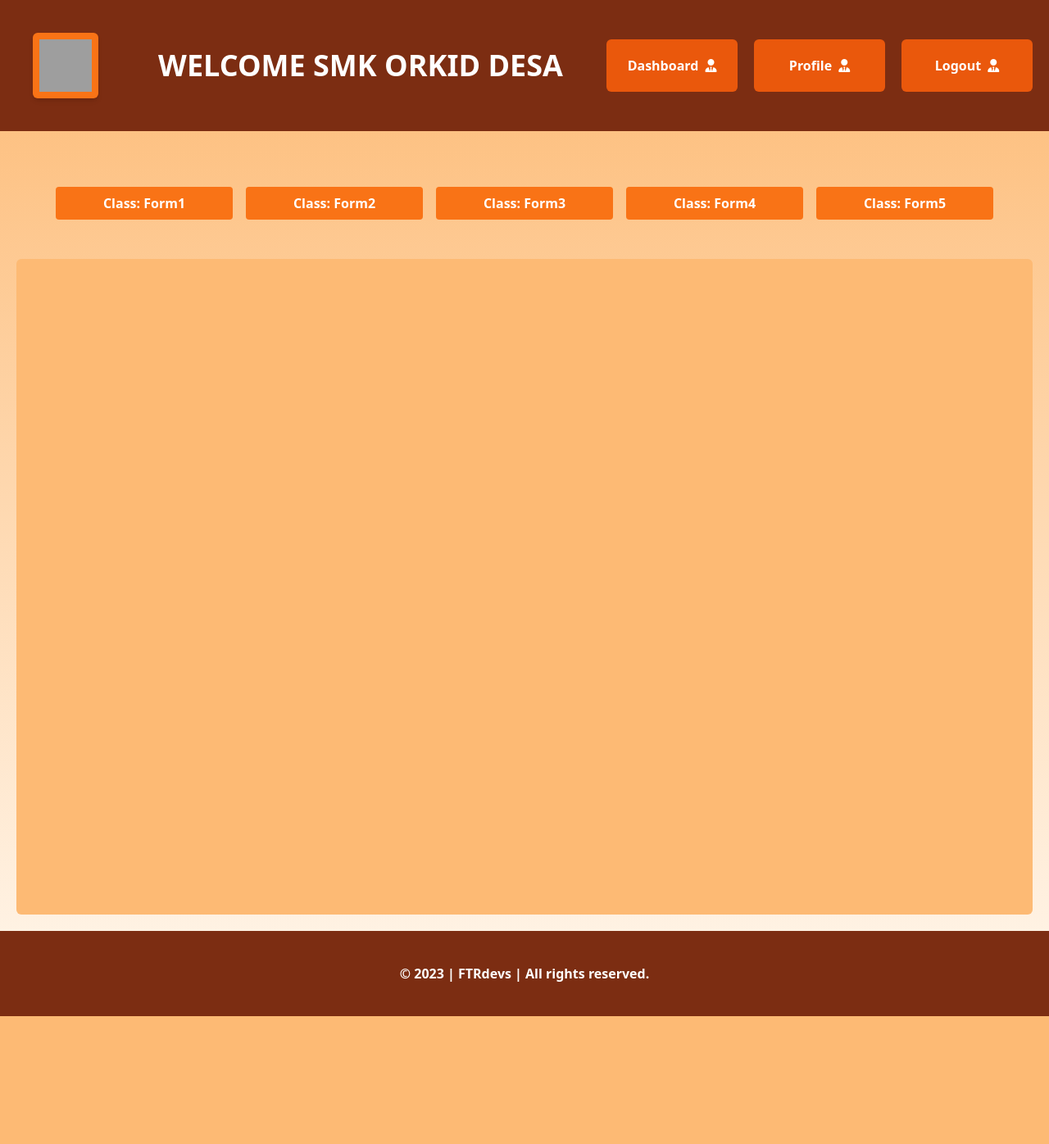
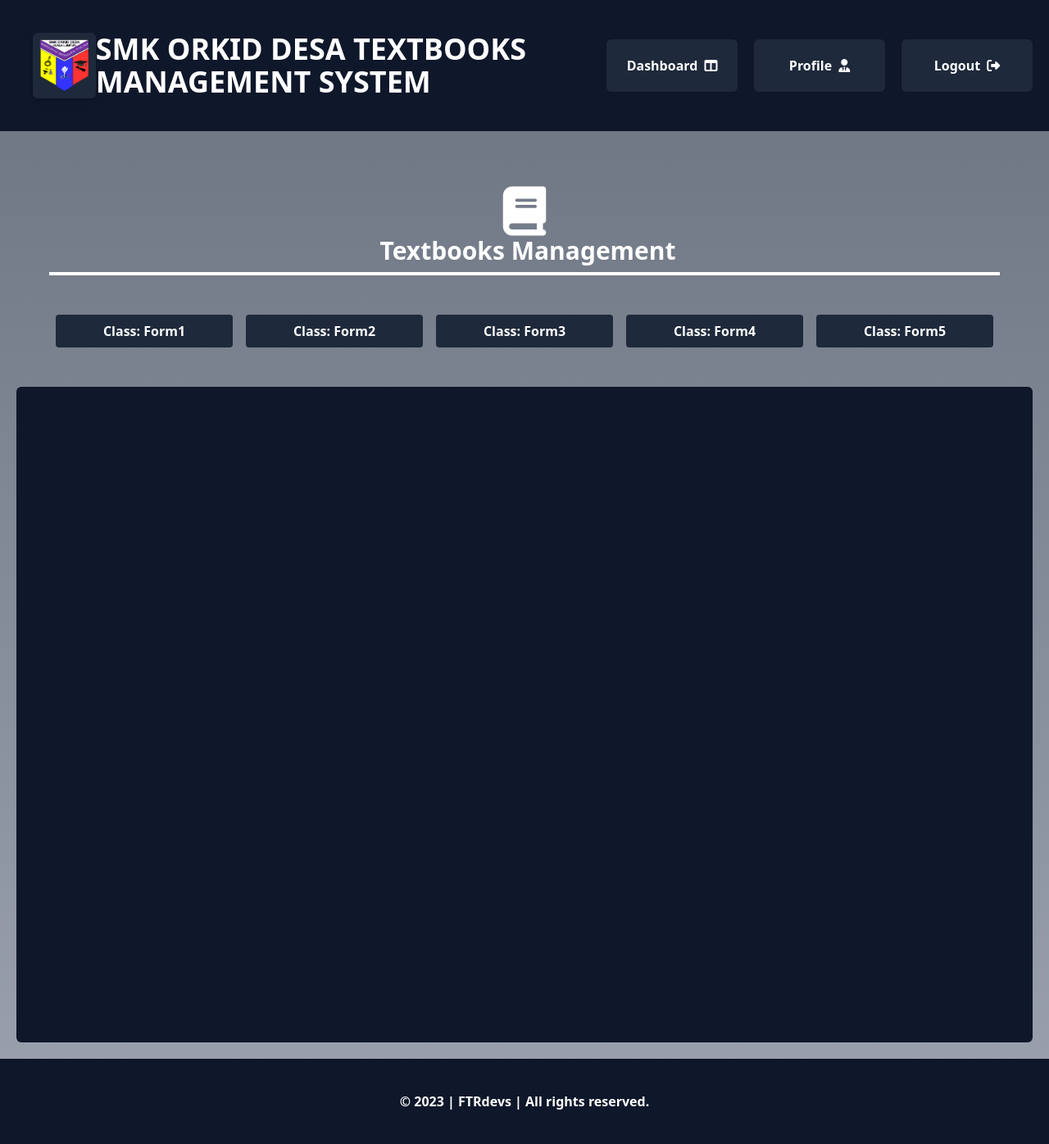
Before and after one commit to saislamb97/edububble, a Django app: page /staff/ in a window 1280 px wide. Shown: the whole page at 82% size. Before the commit the page ends 1240 px from the top, so only its background shows below. Run offline with Django 4.2, Linux system fonts and the light colour scheme; a user stored in the database is signed in; data comes from the database, SQL or seed files in the repository; some libraries are stand-ins or nearby versions; grey boxes are pictures that could not be loaded.

Commit message:
User interface updated

```diff
--- a/templates/base.html
+++ b/templates/base.html
@@ -11,27 +11,27 @@
     <script src="https://kit.fontawesome.com/fa133b6a54.js" crossorigin="anonymous"></script>
     <script src="https://cdn.tailwindcss.com"></script>
 </head>
-<body class="bg-gradient-to-t from-orange-50 to-orange-300 no-scrollbar overflow-y-auto min-h-screen">
+<body class="bg-gradient-to-t from-gray-400 to-gray-500 no-scrollbar overflow-y-auto min-h-screen font-sans">
 
-    <header class="bg-orange-900 p-5">
+    <header class="bg-slate-900 p-5">
         {% if request.user.is_authenticated %}
         <nav class="flex flex-col md:flex-row justify-between items-center space-y-5 md:space-y-0 md:space-x-5">
             <a href="{% if request.user.is_superuser %}{% url 'homeapp:index' %}{% elif request.user.is_student %}{% url 'homeapp:student_index' %}{% elif request.user.is_staff %}{% url 'homeapp:staff_index' %}{% endif %}">
-                <img src="{% static 'images/school_logo.png' %}" alt="logo" class="w-20 h-20 m-5 p-2 bg-orange-500 rounded-md shadow-md">
+                <img src="{% static 'images/school_logo.png' %}" alt="logo" class="w-20 h-20 m-5 p-2 bg-slate-800 rounded-md shadow-md">
             </a>
-            <h1 class="text-2xl md:text-4xl text-white font-bold">WELCOME SMK ORKID DESA</h1>
+            <h1 class="text-2xl md:text-4xl text-white font-bold">SMK ORKID DESA TEXTBOOKS MANAGEMENT SYSTEM</h1>
             <div class="flex flex-col md:flex-row justify-between items-center space-y-5 md:space-y-0 md:space-x-5">
-                <a href="{% if request.user.is_superuser %}{% url 'homeapp:index' %}{% elif request.user.is_student %}{% url 'homeapp:student_index' %}{% elif request.user.is_staff %}{% url 'homeapp:staff_index' %}{% endif %}" class="w-40 bg-orange-600 hover:bg-orange-700 text-white font-bold p-5 rounded-md text-center flex justify-center items-center space-x-2">
+                <a href="{% if request.user.is_superuser %}{% url 'homeapp:index' %}{% elif request.user.is_student %}{% url 'homeapp:student_index' %}{% elif request.user.is_staff %}{% url 'homeapp:staff_index' %}{% endif %}" class="w-40 bg-slate-800 hover:bg-slate-700 text-white font-bold p-5 rounded-md text-center flex justify-center items-center space-x-2">
                     <span>Dashboard</span>
-                    <i class="fa-solid fa-user-tie"></i>
+                    <i class="fa-solid fa-table-columns"></i>
                 </a>
-                <a href="{% url 'homeapp:userprofile' %}" class="w-40 bg-orange-600 hover:bg-orange-700 text-white font-bold p-5 rounded-md text-center flex justify-center items-center space-x-2">
+                <a href="{% url 'homeapp:userprofile' %}" class="w-40 bg-slate-800 hover:bg-slate-700 text-white font-bold p-5 rounded-md text-center flex justify-center items-center space-x-2">
                     <span>Profile</span>
                     <i class="fa-solid fa-user-tie"></i>
                 </a>
-                <a href="{% url 'homeapp:logout' %}" class="w-40 bg-orange-600 hover:bg-orange-700 text-white font-bold p-5 rounded-md text-center flex justify-center items-center space-x-2">
+                <a href="{% url 'homeapp:logout' %}" class="w-40 bg-slate-800 hover:bg-slate-700 text-white font-bold p-5 rounded-md text-center flex justify-center items-center space-x-2">
                     <span>Logout</span>
-                    <i class="fa-solid fa-user-tie"></i>
+                    <i class="fa-solid fa-right-from-bracket"></i>
                 </a>
             </div>
         </nav>
@@ -40,16 +40,14 @@
 
     <!-- Middle Content -->
     <main class="flex-grow p-5">
-        <div class="container mx-auto min-h-screen">
+        <div class="container mx-auto min-h-screen font-sans">
             {% block content %}{% endblock %}
         </div>
     </main>
 
     <!-- Footer -->
-    <footer class="bg-orange-900 py-10">
+    <footer class="bg-slate-900 py-10">
         <p class="font-semibold text-white text-center">&copy; 2023 | FTRdevs | All rights reserved.</p>
     </footer>
 </body>
-
-
 </html>
--- a/templates/password_reset_done.html
+++ b/templates/password_reset_done.html
@@ -12,15 +12,15 @@
     <script src="https://cdn.tailwindcss.com"></script>
 
 </head>
-<body class="bg-gradient-to-t from-orange-50 to-orange-300 no-scrollbar overflow-y-auto min-h-screen">
+<body class="bg-gradient-to-t from-gray-400 to-gray-500 no-scrollbar overflow-y-auto min-h-screen">
 
-    <header class="bg-orange-900 py-5">
+    <header class="bg-slate-900 py-5">
         <a href="{% url 'homeapp:index' %}"><img src="{% static 'images/school_logo.png' %}" alt="logo" class="mx-auto h-20"></a>
 
     </header>
 
     <main class="flex flex-col md:flex-row justify-center items-center mt-8">
-        <div class="max-w-md bg-orange-900 text-white rounded-lg shadow-xl p-8 w-auto md:w-full md:mr-10 mb-4">
+        <div class="max-w-md bg-slate-900 text-white rounded-lg shadow-xl p-8 w-auto md:w-full md:mr-10 mb-4">
             <h3 class="text-2xl font-semibold text-center mb-6">Password reset sent</h3>
             <p class="text-sm font-semibold text-center mb-6">
                 <i>
--- a/templates/staff_index.html
+++ b/templates/staff_index.html
@@ -3,21 +3,30 @@
 {% block content %}
 
 {% if messages %}
-        <div class="bg-orange-200 p-2 text-center text-stone-800">
+    <div class="bg-emerald-600 p-2 text-center text-white font-sans">
         <ul>
             {% for message in messages %}
-                <li>{{ message }}</li>
+                <li style="font-weight: bold;">{{ message }}</li>
             {% endfor %}
         </ul>
     </div>
 {% endif %}
 
-<div class="container mx-auto p-10 text-orange-800">
+<div class="container mx-auto p-10 text-white font-sans">
+
+    <!-- Textbook Management Section -->
+    <div class="text-center">
+        <h1 class="text-3xl text-white font-bold py-2 mb-10 border-b-4 border-white">
+            <i class="fa-solid fa-book text-white text-6xl inline-block align-middle"></i>
+            <span class="align-middle ml-2 block">Textbooks Management</span>
+        </h1>
+    </div>
+
     <!-- Display buttons for each class -->
     <form method="post" class="flex justify-between items-center">
         {% csrf_token %}
         {% for class_data in all_classes %}
-            <button type="submit" name="class_id" value="{{ class_data.id }}" class="w-full bg-orange-500 hover:bg-orange-700 text-white font-bold py-2 px-4 rounded m-2">
+            <button type="submit" name="class_id" value="{{ class_data.id }}" class="w-full bg-slate-800 hover:bg-slate-700 text-white font-bold py-2 px-4 rounded m-2">
                 Class: {{ class_data.classname }}
             </button>
         {% endfor %}
@@ -25,36 +34,39 @@
 </div>
 
 <!-- Bottom Section for Forms and Content -->
-<div class="container mx-auto p-10 bg-orange-300 min-h-screen text-orange-800 rounded-md flex">
+<div class="container mx-auto p-10 bg-slate-900 min-h-screen text-white rounded-md flex font-sans">
+
     <!-- Left Section: Display all sections -->
     <div class="w-1/4">
         {% if selected_class %}
-            <h2>All Sections</h2>
+            <h2 style="font-weight: bold;" class="text-white py-2 px-2 rounded">All Sections</h2>
             <form method="post">
                 {% csrf_token %}
-                <select name="section_name" class="w-full bg-white rounded border p-2 mb-4">
+                <select name="section_name" class="w-full bg-gray-500 rounded border p-2 mb-4">
                     <option value="" selected disabled>Select Section</option>
                     {% for class_data in class_students_textbooks %}
                         <option value="{{ class_data.section }}">{{ class_data.section }}</option>
                     {% endfor %}
                 </select>
                 <input type="hidden" name="class_section_id" value="{{ selected_class.id }}">
-                <button type="submit" name="class_section_form" class="w-full bg-orange-500 hover:bg-orange-700 text-white font-bold py-2 px-4 rounded">Filter Students</button>
+                <button type="submit" name="class_section_form" class="w-full bg-gray-500 hover:bg-slate-700 text-white font-bold py-2 px-4 rounded">Filter Students</button>
             </form>
         {% endif %}
     </div>
 
-    <!-- Right Section: Display students of selected section with toggle buttons -->
-    <div class="w-2/4 ml-20 flex flex-col items-center">
+    <!-- Right Section: Display students of the selected section with toggle buttons -->
+    <div class="w-2/4 ml-20 flex flex-col items-center font-sans">
         {% if selected_class and selected_section %}
-            <h2>Students in Section {{ selected_section }}</h2>
+            <h2 style="font-weight: bold; font-size: 1.5rem;">Students in Section: {{ selected_section }}</h2>
             {% for class_data in class_students_textbooks %}
                 {% if class_data.class_obj.id == selected_class.id %}
                     {% for student_data in class_data.class_students %}
                         {% if student_data.student.section == selected_section %}
                             <div class="border p-4 mb-4 rounded w-full flex flex-col items-center">
-                                <h3>Student: {{ student_data.student.username }}</h3>
-                                <button class="w-full bg-orange-500 hover:bg-orange-700 text-white font-bold py-2 px-4 rounded" onclick="toggleTextbooks('{{ student_data.student.id }}')">Textbooks</button>
+                                <h3 style="font-weight: bold; font-size: 1.2rem;" class="text-white py-2 px-2 rounded">
+                                    Student Name: {{ student_data.student.username }}
+                                </h3>
+                                <button class="w-full bg-gray-500 hover:bg-slate-700 text-white font-bold py-2 px-4 rounded" onclick="toggleTextbooks('{{ student_data.student.id }}')">Textbooks</button>
                                 <div id="textbooks_{{ student_data.student.id }}" style="display: none;">
                                     <ul>
                                         {% for textbook_info in student_data.textbooks %}
@@ -66,7 +78,7 @@
                                                     <input type="hidden" name="student_id" value="{{ student_data.student.id }}">
                                                     <input type="hidden" name="textbook_id" value="{{ textbook_info.textbook.id }}">
 
-                                                {{ textbook_info.textbook.book_title }} :
+                                                    <span style="font-weight: 600;">{{ textbook_info.textbook.book_title }}:</span>
 
                                                     <!-- Textbook status update checkboxes -->
                                                     <input type="checkbox" id="collected_{{ textbook_info.textbook.id }}" name="collected" {% if textbook_info.status.collected %} checked {% endif %} onclick="uncheckOther('returned_{{ textbook_info.textbook.id }}')">
@@ -74,7 +86,8 @@
 
                                                     <input type="checkbox" id="returned_{{ textbook_info.textbook.id }}" name="returned" {% if textbook_info.status.returned %} checked {% endif %} onclick="uncheckOther('collected_{{ textbook_info.textbook.id }}')">
                                                     <label for="returned_{{ textbook_info.textbook.id }}">Returned</label>
-                                            <button type="submit" name="statusform" class="bg-orange-500 hover:bg-orange-700 text-white font-bold p-2 m-2 rounded">Update</button>
+
+                                                    <button type="submit" name="statusform" class="bg-emerald-600 hover:bg-emerald-700 text-white font-bold p-2 m-2 rounded">Update</button>
                                                 </form>
                                             </li>
                                         {% endfor %}
@@ -86,7 +99,6 @@
                 {% endif %}
             {% endfor %}
         {% endif %}
-    </div>
     </div>
 
     <script>
@@ -106,7 +118,4 @@
         }
     </script>
 
-
-
-
 {% endblock %}
```
Also changed, not shown: templates/index.html (+5 -5 lines), templates/login.html (+14 -10 lines), templates/password_reset.html (+5 -5 lines), templates/password_reset_complete.html (+4 -4 lines), templates/password_reset_confirm.html (+4 -5 lines), templates/student_index.html (+9 -10 lines), templates/userprofile.html (+7 -7 lines), .github/workflows/edububble-management.yml (added), static/images/school_logo.png (added). Lines whose indentation alone changed are shown as unchanged.
